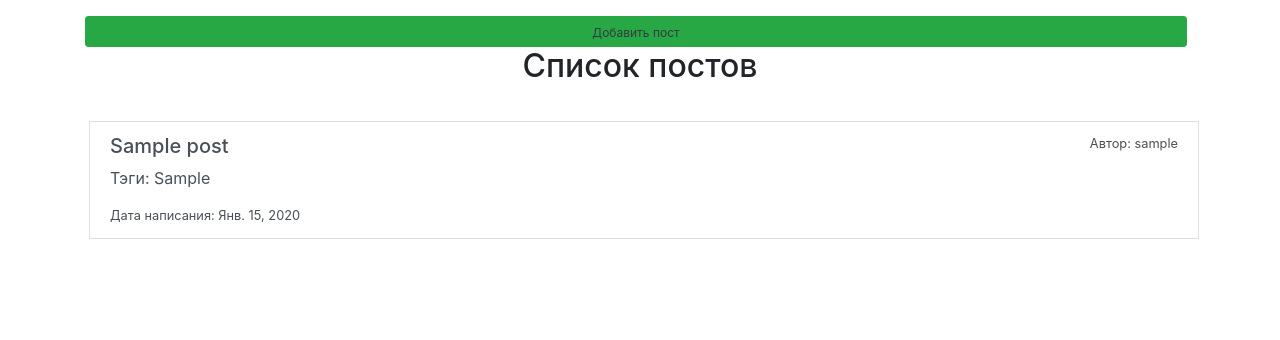
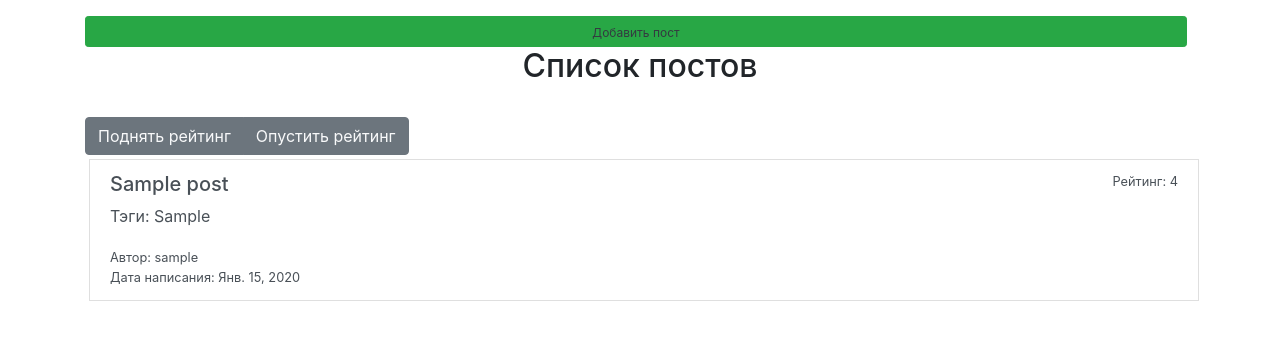
Before and after one commit to Zeroitman/travel-network, a Django app: page /travel-blog/post-list in a window 1280 px wide. Shown: the part 56-396 px from the top of the page. Run offline with Django 3.2, Linux system fonts and the light colour scheme; tables that the repository leaves empty hold one stand-in row (values such as "Sample post"); some libraries are stand-ins or nearby versions.

Commit message:
Added increase and decrease functional

```diff
--- a/social_network/templates/post_detail.html
+++ b/social_network/templates/post_detail.html
@@ -15,5 +15,8 @@
         <div class="d-block font-weight-bold mb-2">Дата написания: <span
                 class="font-weight-normal">{{ post.created_date.date }}</span>
         </div>
+        <div class="d-block font-weight-bold mb-2">Текущий рейтинг: <span
+                class="font-weight-normal">{{ post.rating }}</span>
+        </div>
     </div>
 {% endblock %}
--- a/social_network/templates/post_list.html
+++ b/social_network/templates/post_list.html
@@ -16,16 +16,26 @@
                 {% if post.activity %}
                     <a href="{% url 'change_post_status' post.pk %}">Отключить в ленте</a>
                 {% else %} <a href="{% url 'change_post_status' post.pk %}">Включить в ленте</a>{% endif %}
+            {% else %}
+                <div class="btn-group" role="group" aria-label="Basic example">
+                    <button type="button" class="btn btn-secondary"><a class="text-light"
+                                                                       href="{% url 'increase_post_rating' post.pk %}">Поднять
+                        рейтинг</a></button>
+                    <button type="button" class="btn btn-secondary"><a class="text-light"
+                                                                       href="{% url 'decrease_post_rating' post.pk %}">Опустить
+                        рейтинг</a></button>
+                </div>
             {% endif %}
             <a href="{% url 'post_detail' post.pk %}" class="list-group-item list-group-item-action m-1">
                 <div class="d-flex w-100 justify-content-between">
                     <h5 class="font-weight-bolder">{{ post.post_subject }}</h5>
-                    <small>Автор: {{ post.post_user }}</small>
+                    <small>Рейтинг: {{ post.rating }}</small>
                 </div>
                 {% if post.tag %}
                     <p class="font-weight-normal d-block">Тэги: {{ post.tag }}</p>
                 {% else %} <p class="font-weight-normal">Нет тэгов</p>
                 {% endif %}
+                <small>Автор: {{ post.post_user }}</small>
                 <small class="d-block">Дата написания: {{ post.created_date.date }}</small>
             </a>
             <hr>
--- a/social_network/urls.py
+++ b/social_network/urls.py
@@ -1,6 +1,6 @@
 from django.urls import path
 from social_network.views import \
-    (PostList, PostCreateView, PostDetailView, change_post_status,
+    (PostList, PostCreateView, PostDetailView, change_post_status, increase_post_rating, decrease_post_rating,
      UserListView, UserDetailView,
      change_access_status, change_create_post_status)
 
@@ -9,6 +9,8 @@ urlpatterns = [
     path('post-create', PostCreateView.as_view(), name='post_create'),
     path('post/<int:pk>/detail', PostDetailView.as_view(), name='post_detail'),
     path('post/<str:pk>/change_post_status', change_post_status, name='change_post_status'),
+    path('post/<str:pk>/increase_post_rating', increase_post_rating, name='increase_post_rating'),
+    path('post/<str:pk>/decrease_post_rating', decrease_post_rating, name='decrease_post_rating'),
     path('users-list/', UserListView.as_view(), name='users_list'),
     path('user/<int:pk>/detail', UserDetailView.as_view(), name='user_detail'),
     path('user/<int:pk>/change_access_status', change_access_status, name='change_access_status'),
--- a/social_network/views.py
+++ b/social_network/views.py
@@ -93,3 +93,19 @@ def change_post_status(request, pk):
         post.activity = False if post.activity else True
         post.save()
     return redirect('post_list')
+
+
+def increase_post_rating(request, pk):
+    if not request.user.is_superuser and request.user:
+        post = get_object_or_404(Post, pk=pk)
+        post.rating += 1
+        post.save()
+    return redirect('post_list')
+
+
+def decrease_post_rating(request, pk):
+    if not request.user.is_superuser and request.user:
+        post = get_object_or_404(Post, pk=pk)
+        post.rating -= 1
+        post.save()
+    return redirect('post_list')
```
